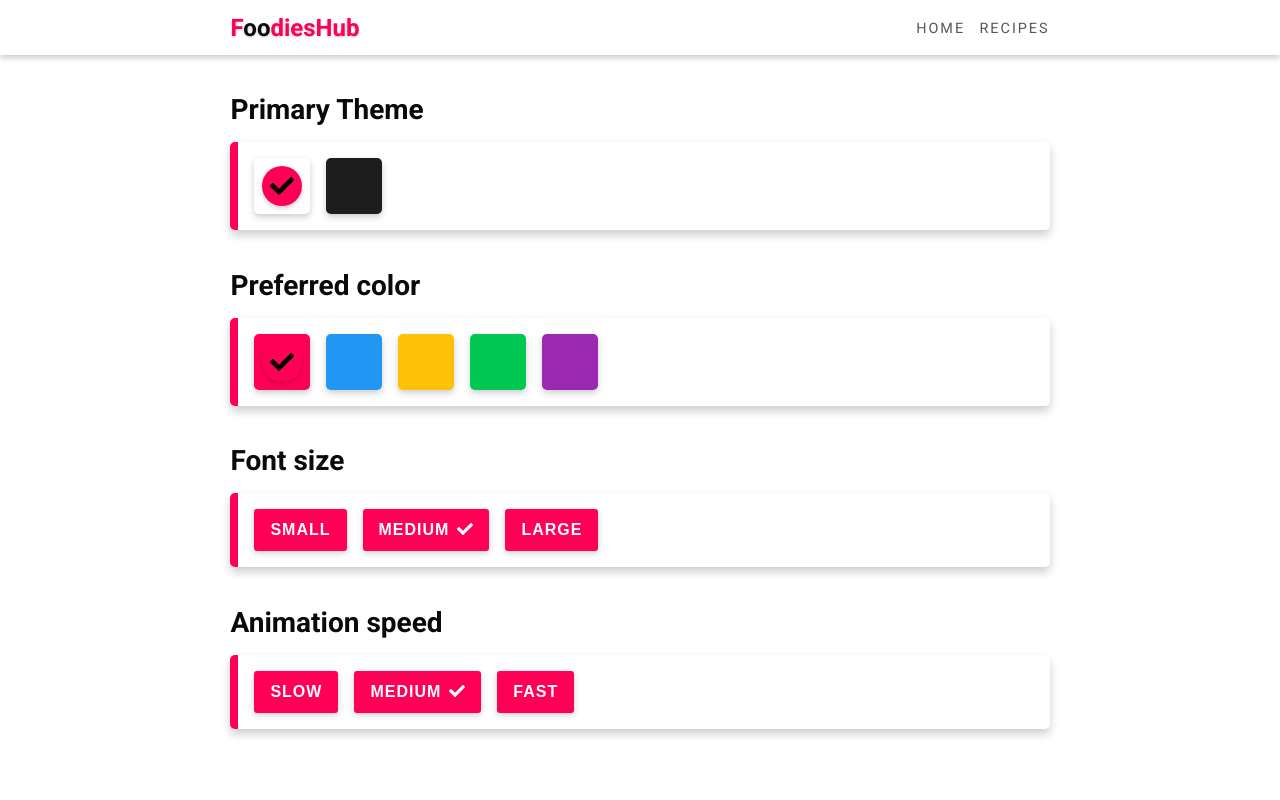
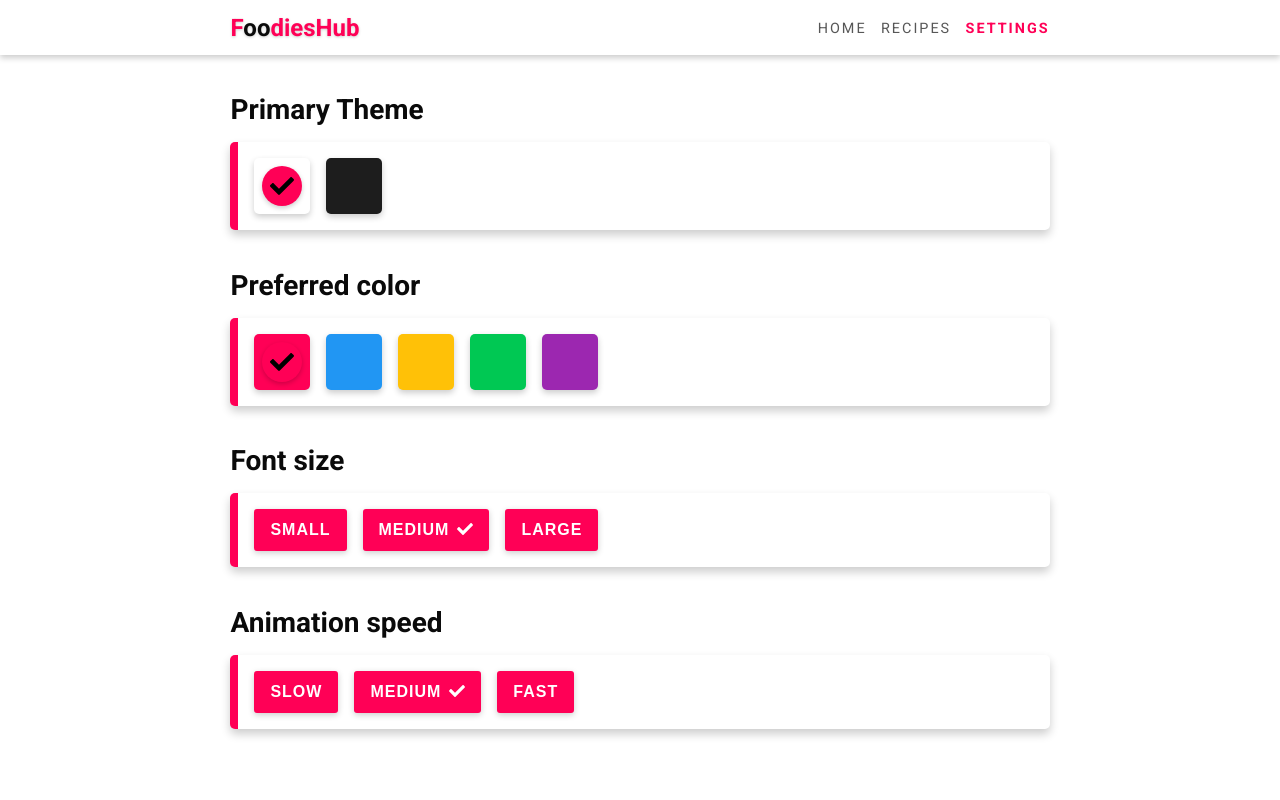
Before and after one commit to Masum-Arifin/FoodiesHub, a React (Create React App) app: page /settings in a window 1280 px wide. Shown: the top 800 px of the page. Built offline with nearby package versions, Linux system fonts and the light colour scheme.

Commit message:
new code

```diff
--- a/src/components/Navbar.js
+++ b/src/components/Navbar.js
@@ -19,11 +19,11 @@ export default function Navbar(){
             path: "/recipes",
             icon: faList
         },
-        // {
-        //     name: "Settings",
-        //     path: "/settings",
-        //     icon: faCog
-        // }
+        {
+            name: "Settings",
+            path: "/settings",
+            icon: faCog
+        }
     ]
 
     function closeSidebar(){
```
